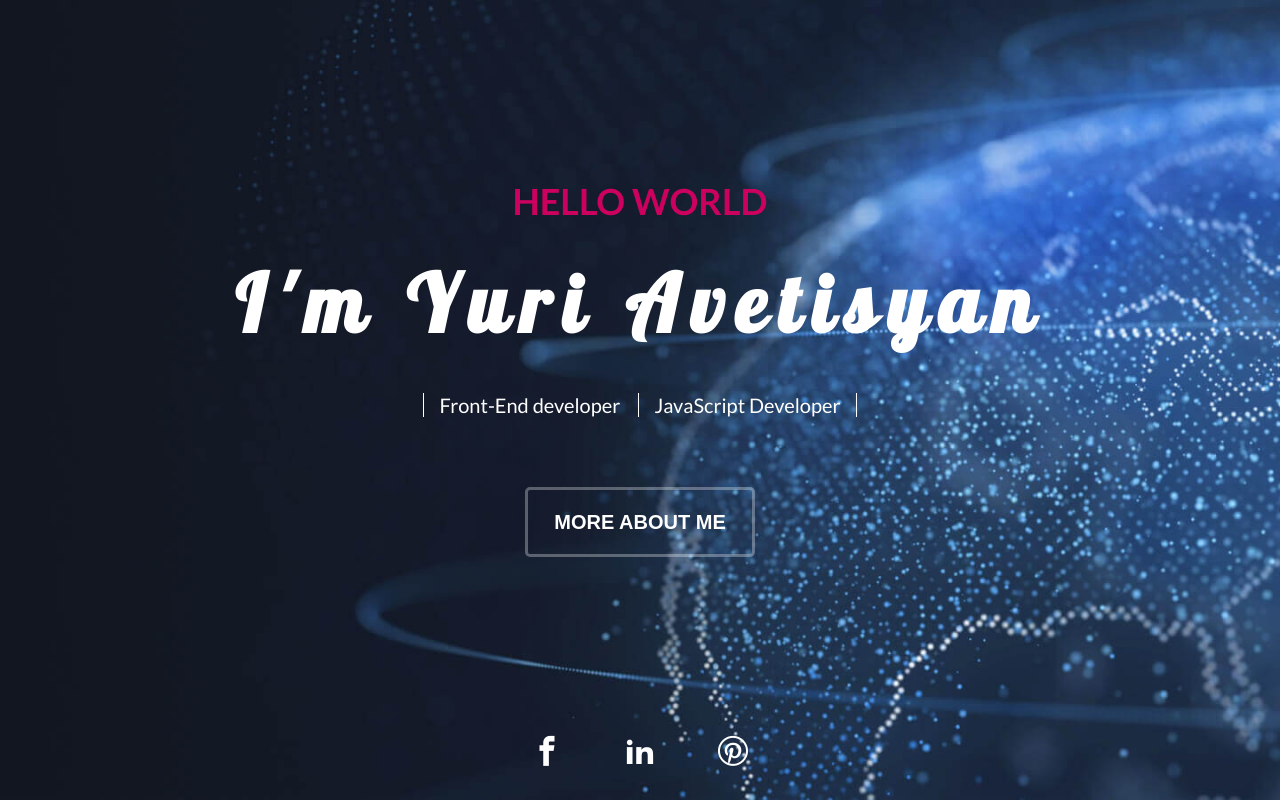
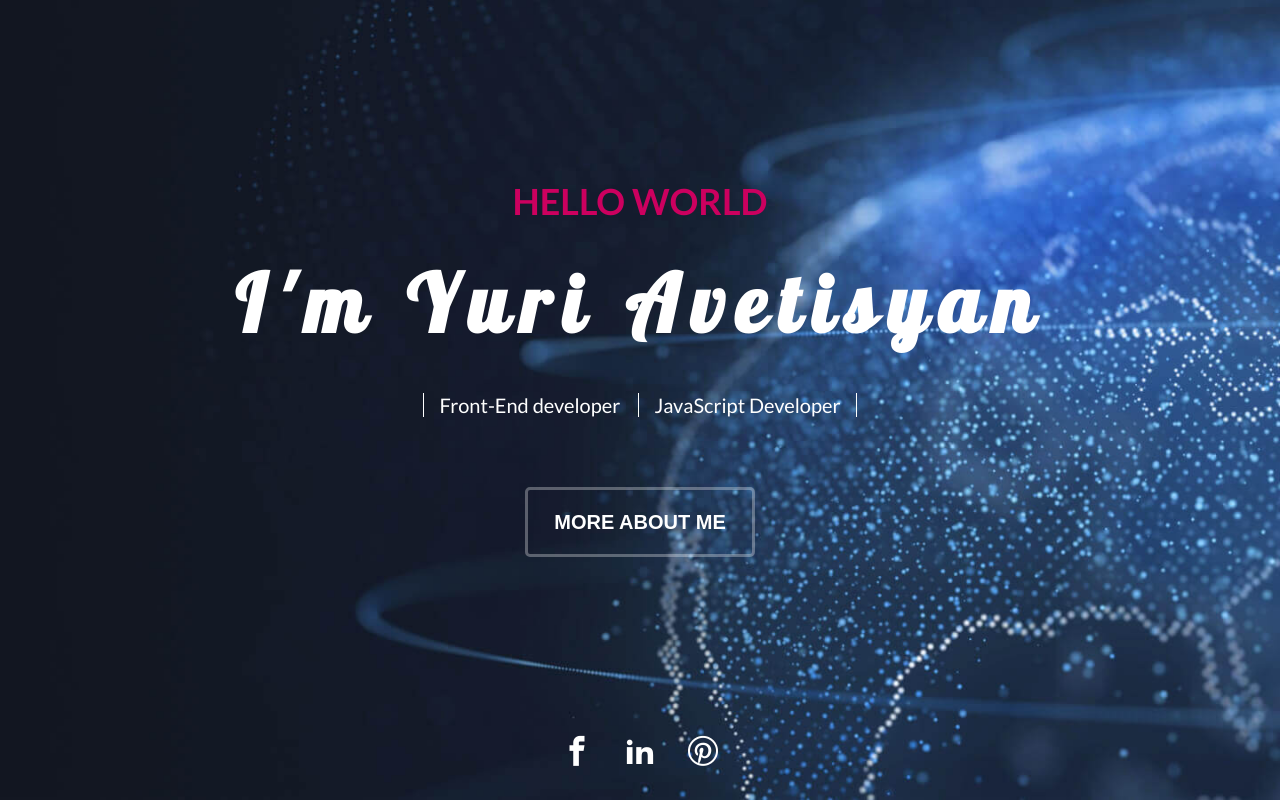
Before and after one commit to yavetisyan/portfolio, a plain HTML site: page index.html in a window 1280 px wide. Drawn offline with Linux system fonts and the light colour scheme; files whose address does not match are found by name.

Commit message:
Update style.css

```diff
--- a/css/style.css
+++ b/css/style.css
@@ -162,7 +162,7 @@ li {
 
 .soc i {
   font-size: 30px;
-  padding:0 30px;
+  padding:0 15px;
   transition: all 0.3s;
 }
 
```
